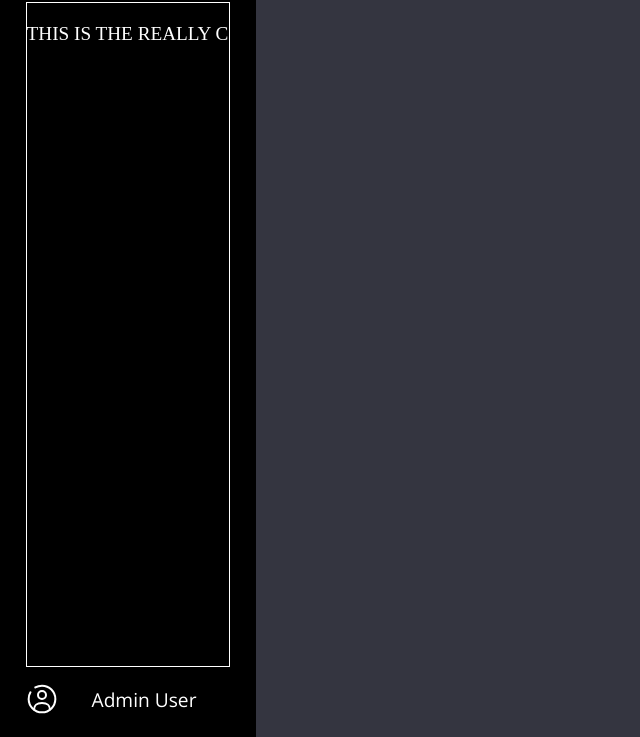
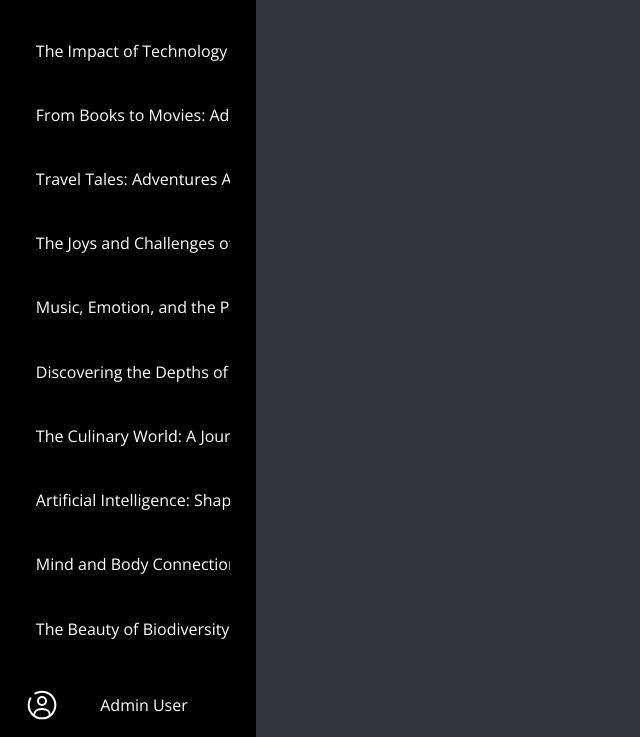
Before and after one commit to Lior-Becker/Better-Profile, a plain HTML site: page index.html in a window 1280 px wide. Shown: the part 63-800 px from the top of the page, without its empty margins (0-640 px from the left). Drawn offline with nearby package versions, Linux system fonts and the light colour scheme.

Commit message:
left bar done

```diff
--- a/CSS/style.css
+++ b/CSS/style.css
@@ -16,7 +16,6 @@
     flex-direction: column;
     align-items: center;
     max-height: 100vh;
-    font-size: 1.5vw;
 }
 
 .header{
@@ -69,7 +68,6 @@ footer p{
     font-family: Open Sans;
 }
 .section-left{
-    border: 1px solid white;
     text-align: left;
     width: 80%;
     height:90%;
@@ -79,18 +77,26 @@ footer p{
     overflow-x: hidden;
     white-space: nowrap;
     text-overflow: clip;
+    text-align: center;
+    display: flex;
+    flex-direction: column;
+    justify-content: center;
+
 
 }
 .section-left::-webkit-scrollbar{
     width: 0;
 }
-.section-left li{
-    min-width: 80%;
-    margin-left: 10%;
+.section-left p{
+
+    width: 100%;
+    height: 5%;
     font-family: Open Sans;
-    list-style-type: none;
+    text-align: center;
+    box-sizing: border-box;
+    padding-left: 5%;
+    padding-top: 5%;
 }
-.section-left li:hover{
-    border-radius: 5%;
-    background-color: #202123;
+.section-left p:hover{
+    background-color: #343540;
 }
--- a/index.html
+++ b/index.html
@@ -16,7 +16,27 @@
             <img src="images/create-new-svgrepo-com (1).svg" class="new-chat-logo">
         </header>
         <section class="section-left">
-            <p>THIS IS THE REALLY COOL TAKE OF A REALL COOL DUDE YOU SHOULD HEAR ALL ABOUT HUM</p>
+            <p>Exploring the Wonders of Space Travel</p>
+            <p>Coffee vs. Tea: The Ultimate Debate</p>
+            <p>Unraveling the Mysteries of Ancient Civilizations</p>
+            <p>The Art of Mindful Living in a Fast-Paced World</p>
+            <p>Virtual Reality: A Glimpse into the Future</p>
+            <p>The Impact of Technology on Human Relationships</p>
+            <p>From Books to Movies: Adapting Stories for the Screen</p>
+            <p>Travel Tales: Adventures Across Continents</p>
+            <p>The Joys and Challenges of Parenthood</p>
+            <p>Music, Emotion, and the Power of Sound</p>
+            <p>Discovering the Depths of Ocean Exploration</p>
+            <p>The Culinary World: A Journey Through Tastes and Flavors</p>
+            <p>Artificial Intelligence: Shaping the Future of Innovation</p>
+            <p>Mind and Body Connection: Exploring Holistic Wellness</p>
+            <p>The Beauty of Biodiversity: Nature's Masterpiece</p>
+            <p>Architectural Wonders: Icons of Human Ingenuity</p>
+            <p>Social Media and Society: Navigating the Digital Landscape</p>
+            <p>Sportsmanship and Team Spirit: Lessons from the Field</p>
+            <p>Environmental Sustainability: A Call to Action</p>
+            <p>The Evolution of Fashion: Style Through the Ages</p>
+
         </section>
         <footer>
             <img src="images/user-circle-svgrepo-com.svg" class="default-user">
```
